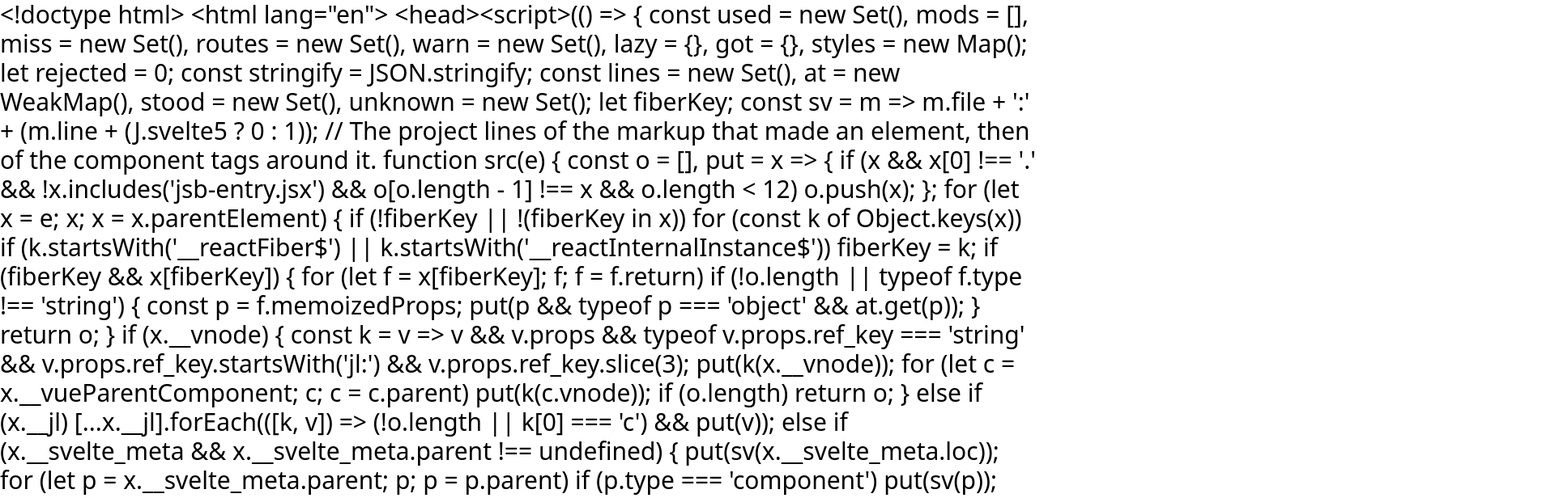
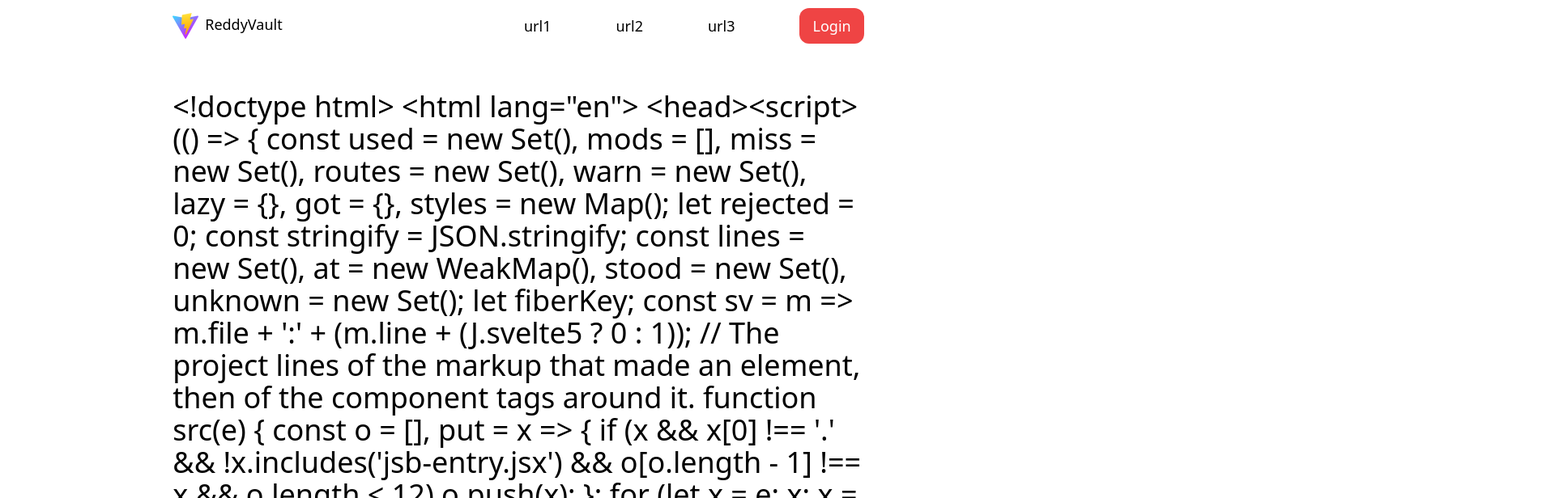
Before and after one commit to RedIsGaming/ReddyVault, a Svelte app in the folder web/: page / in a window 1280 px wide. Shown: the top 616 px of the page at 81% size, 1920 px wide, since content can reach past the window. Built offline with nearby package versions, Linux system fonts and the light colour scheme.

Commit message:
feat: Navbar partionally responsive and small style improvements to main

```diff
--- a/web/index.html
+++ b/web/index.html
@@ -4,10 +4,10 @@
     <meta charset="UTF-8" />
     <link rel="icon" type="image/svg+xml" href="/vite.svg" />
     <meta name="viewport" content="width=device-width, initial-scale=1.0" />
-    <title>ReddyVault</title>
+    <title>ReddyVault Password Manager</title>
   </head>
-  <body>
-    <main id="app"></main>
+  <body class="bg-white dark:bg-black">
+    <article id="app"></article>
     <script type="module" src="/src/main.ts"></script>
   </body>
 </html>
--- a/web/package.json
+++ b/web/package.json
@@ -16,12 +16,14 @@
     "postcss": "^8.4.33",
     "svelte": "^4.2.8",
     "svelte-check": "^3.6.2",
+    "svelte-hero-icons": "^5.0.0",
     "tailwindcss": "^3.4.1",
     "tslib": "^2.6.2",
     "typescript": "^5.2.2",
     "vite": "^5.0.8"
   },
   "dependencies": {
-    "ky": "^1.2.0"
+    "ky": "^1.2.0",
+    "svelte-navigator": "^3.2.2"
   }
 }
--- a/web/src/App.svelte
+++ b/web/src/App.svelte
@@ -1,6 +1,7 @@
 <script lang="ts">
   import { onMount } from "svelte";
   import ky from "ky";
+  import Navbar from "./lib/Navbar.svelte";
 
   let response: unknown;
   const localhost: string = "http://localhost:8080/";
@@ -18,6 +19,11 @@
   });
 </script>
 
-<section>
-  <h1 class="text-3xl">{response}</h1>
-</section>
+<Navbar />
+<main>
+  <section class="mt-16 flex justify-center">
+    <article class="w-full py-12 lg:w-2/3 mx-3 lg:mx-0">
+      <h1 class="text-4xl text-black dark:text-white">{response}</h1>
+    </article>
+  </section>
+</main>
--- /dev/null
+++ b/web/src/lib/Navbar.svelte
@@ -0,0 +1,54 @@
+<script lang="ts">
+  import vite from "/vite.svg";
+  import { Link, Router } from "svelte-navigator";
+  import type { ListItem } from "../types";
+
+  const listItem: ListItem[] = [
+    {
+      url: "/",
+      name: "url1"
+    },
+    {
+      url: "/",
+      name: "url2"
+    },
+    {
+      url: "/",
+      name: "url3"
+    },
+    {
+      url: "/",
+      name: "Login"
+    }
+  ];
+</script>
+
+<header class="fixed inset-0">
+  <nav class="h-16 flex justify-center">
+    <ul class="flex items-center w-full lg:w-2/3 mx-3 lg:mx-0">
+      <Router>
+        <li class="w-full flex justify-start items-center">
+          <Link to="/">
+            <figure class="flex">
+              <img src={vite} alt="Vite" />
+              <figcaption class="text-black dark:text-white text-lg ml-2">ReddyVault</figcaption>
+            </figure>
+          </Link>
+        </li>
+        <li class="w-full hidden justify-end items-center text-lg sm:flex">
+          {#each listItem as item, index}
+            {#if index == listItem.length - 1}
+              <Link to={item.url} class="ml-20 text-white">
+                <button class="bg-red-500 py-2 px-4 rounded-xl hover:bg-red-600 duration-300 ease-in-out">{item.name}</button>
+              </Link>
+              {:else}
+              <Link to={item.url} class="ml-20 text-black dark:text-white">
+                {item.name}
+              </Link>
+            {/if}
+          {/each}
+        </li>
+      </Router>
+    </ul>
+  </nav>
+</header>
--- /dev/null
+++ b/web/src/types.ts
@@ -0,0 +1,4 @@
+export type ListItem = {
+  url: string;
+  name: string;
+};
```
Also changed, not shown: 1 other file (tests, documents, lock files or other folders).
